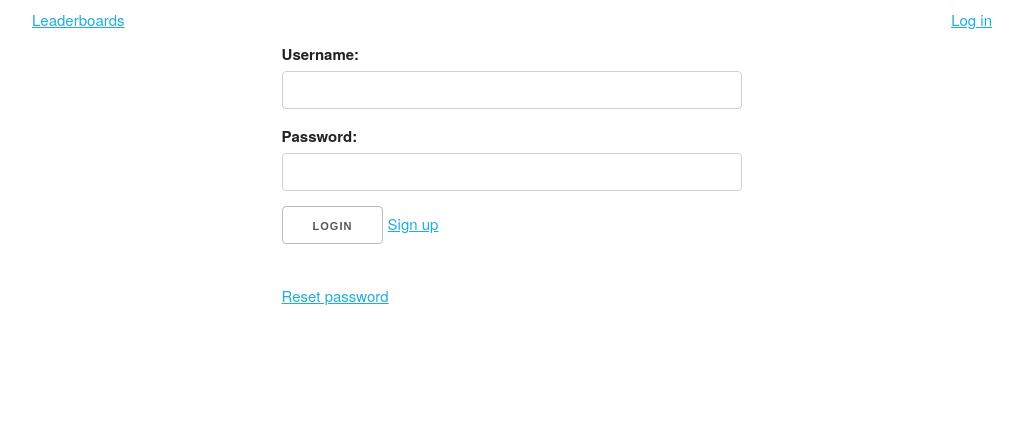
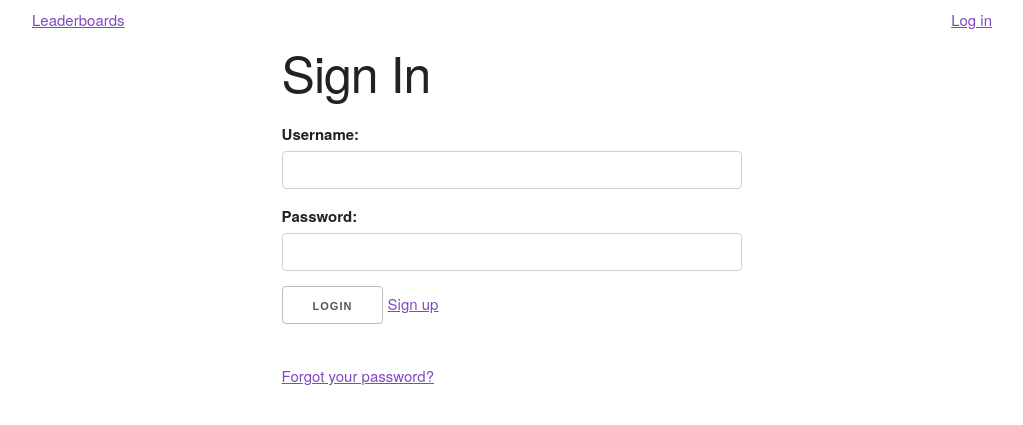
Before and after one commit to jtrussell/swindle, a Django app: page /accounts/login/ in a window 1280 px wide. Shown: the top 425 px of the page, without its empty margins (128-1151 px from the left). Run offline with Django 3.2, Linux system fonts and the light colour scheme.

Commit message:
Start poking at stles!

```diff
--- a/src/registration/templates/registration/login.html
+++ b/src/registration/templates/registration/login.html
@@ -4,6 +4,7 @@
 <div class="row">
   <div class="three columns">&nbsp;</div>
   <div class="six columns">
+    <h1>Sign In</h1>
     {% if form.errors %}
     <p>Your username and password didn't match. Please try again.</p>
     {% endif %}
@@ -31,7 +32,7 @@
     </form>
 
     {# Assumes you setup the password_reset view in your URLconf #}
-    <p><a href="{% url 'password_reset' %}">Reset password</a></p>
+    <p><a href="{% url 'password_reset' %}">Forgot your password?</a></p>
   </div>
   <div class="three columns">&nbsp;</div>
 </div>
--- a/src/static/css/main.css
+++ b/src/static/css/main.css
@@ -2,21 +2,7 @@
   --color-muted: #ccc;
   --color-sw-green: #84fb3e;
   --color-sw-purple: #8048c5;
-}
-
-a.nav-back:before {
-  content: "\2190";
-  padding-right: 2px;
-}
-
-.empty {
-  color: var(--color-muted);
-  list-style-type: none;
-}
-
-.meta {
-  text-align: right;
-  color: var(--color-muted);
+  --color-sw-purple-darker: #552b8a;
 }
 
 /**
@@ -36,10 +22,6 @@ ul.top-nav {
   flex-grow: 1;
 }
 
-.text-muted {
-  color: var(--color-muted);
-}
-
 /**
  * Overrides for Django fixtures
  */
@@ -51,3 +33,34 @@ ul.top-nav {
   position: relative;
   top: -10px;
 }
+
+/**
+ * Theme
+ */
+a.nav-back:before {
+  content: "\2190";
+  padding-right: 2px;
+}
+
+.empty {
+  color: var(--color-muted);
+  list-style-type: none;
+}
+
+.meta {
+  text-align: right;
+  color: var(--color-muted);
+}
+a {
+  color: var(--color-sw-purple);
+}
+
+a:hover,
+a:focus,
+a:active {
+  color: var(--color-sw-purple-darker)
+}
+
+.text-muted {
+  color: var(--color-muted);
+}
--- a/src/templates/page.html
+++ b/src/templates/page.html
@@ -12,8 +12,8 @@
   <link rel="icon" type="image/svg+xml" href="{% static 'img/favicon-5.0.svg' %}">
   -->
 
+  <link href='https://cdnjs.cloudflare.com/ajax/libs/skeleton/2.0.4/skeleton.min.css' rel='stylesheet' type='text/css'>
   <link rel="stylesheet" href="{% static 'css/main.css' %}">
-  <link href='https://cdnjs.cloudflare.com/ajax/libs/skeleton/2.0.4/skeleton.min.css' rel='stylesheet' type='text/css'>
 
   {% block extra_head %}
     <!-- Custom head content -->
```
